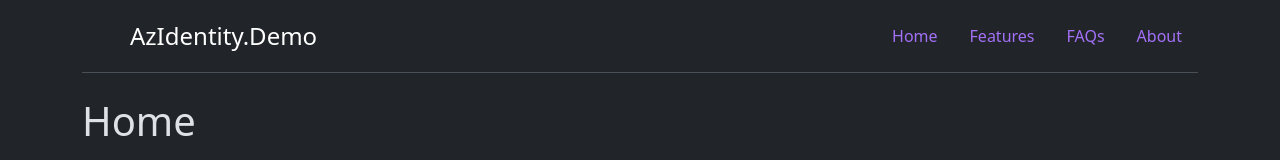
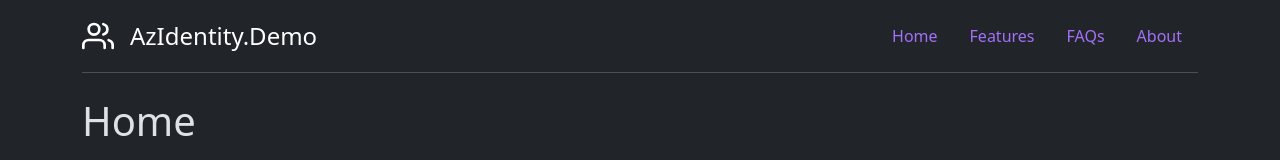
Before and after one commit to jcoliz/AzIdentity.Demo, a Nuxt app: page / in a window 1280 px wide. Shown: the top 160 px of the page. Built offline with nearby package versions, Linux system fonts and the light colour scheme.

Commit message:
feat: Add feather icons and siite icon

```diff
--- /dev/null
+++ b/components/FeatherIcon.vue
@@ -0,0 +1,34 @@
+<script setup lang="ts">
+/**
+ * Standardized display of icons from `feather-icons`
+ */
+import { computed } from "vue"
+import { icons, FeatherIconNames } from "feather-icons"
+
+const props = defineProps<{
+  /**
+   * The icon to display
+   */
+  icon: FeatherIconNames
+
+  /**
+   * Width and height of icon (optional)
+   *
+   * Else will use 16px
+   */
+  size?: string | number | undefined
+}>()
+
+const computedSize = computed(() => props.size ?? 16)
+
+const iconSvg = computed(() => {
+  const icon = icons[props.icon]
+  icon.attrs.width = computedSize.value
+  icon.attrs.height = computedSize.value
+  return icon.toSvg()
+})
+</script>
+
+<template>
+  <span v-html="iconSvg" />
+</template>
--- a/components/SiteHeader.vue
+++ b/components/SiteHeader.vue
@@ -2,8 +2,8 @@
     <div class="container">
     <header class="d-flex flex-wrap justify-content-center py-3 mb-4 border-bottom">
       <a href="/" class="d-flex align-items-center mb-3 mb-md-0 me-md-auto link-body-emphasis text-decoration-none">
-        <svg class="bi me-2" width="40" height="32"><use xlink:href="#bootstrap"></use></svg>
-        <span class="fs-4">AzIdentity.Demo</span>
+        <FeatherIcon icon="users" size="32"/>
+        <span class="ms-3 fs-4 me-3">AzIdentity.Demo</span>
       </a>
 
       <ul class="nav nav-pills">
--- a/package.json
+++ b/package.json
@@ -12,6 +12,7 @@
   "dependencies": {
     "@types/bootstrap": "^5.2.10",
     "bootstrap": "^5.3.3",
+    "feather-icons": "^4.29.2",
     "nuxt": "^3.13.2",
     "vue": "latest",
     "vue-router": "latest"
```
Also changed, not shown: 1 other file (tests, documents, lock files or other folders).
